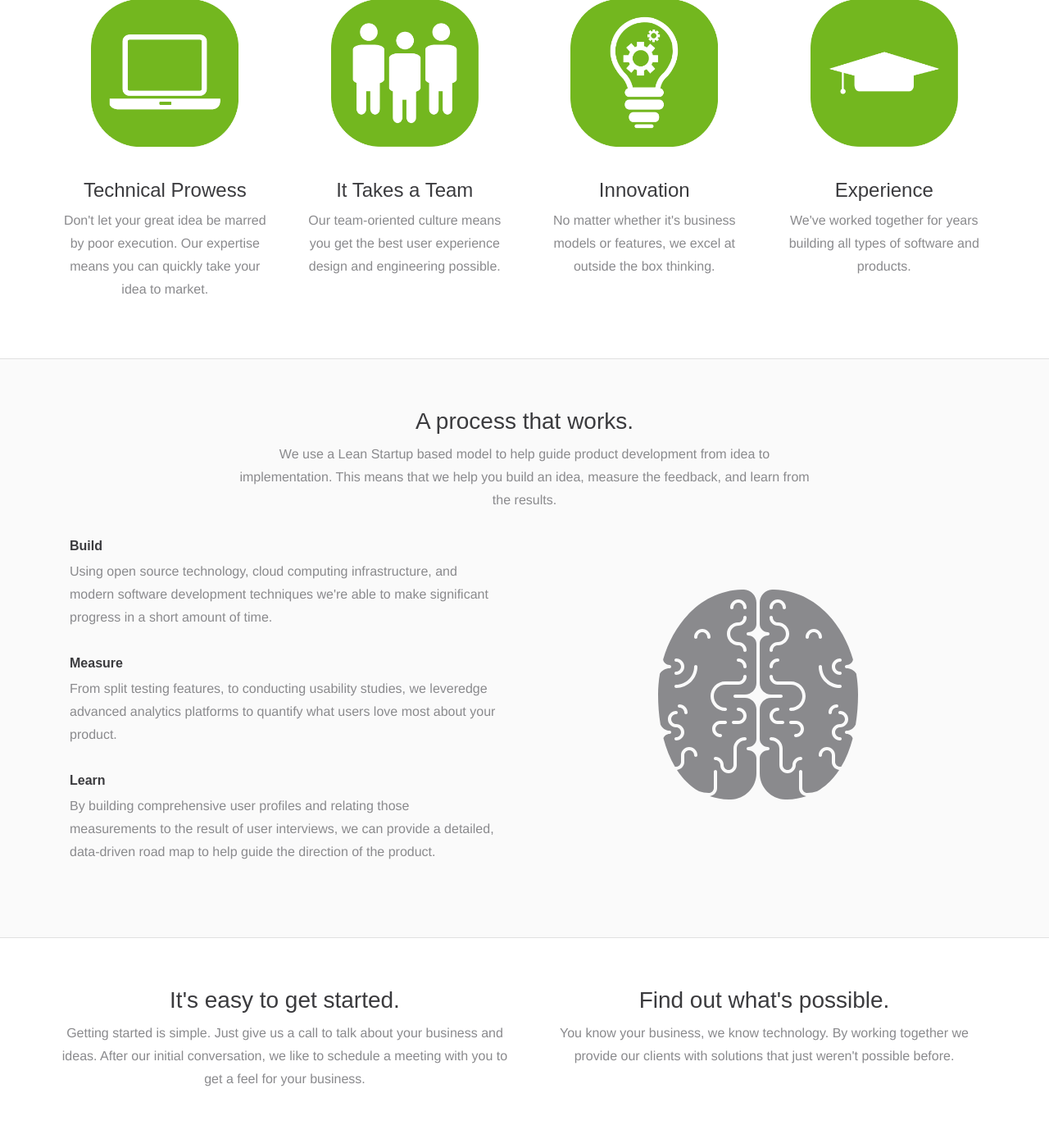
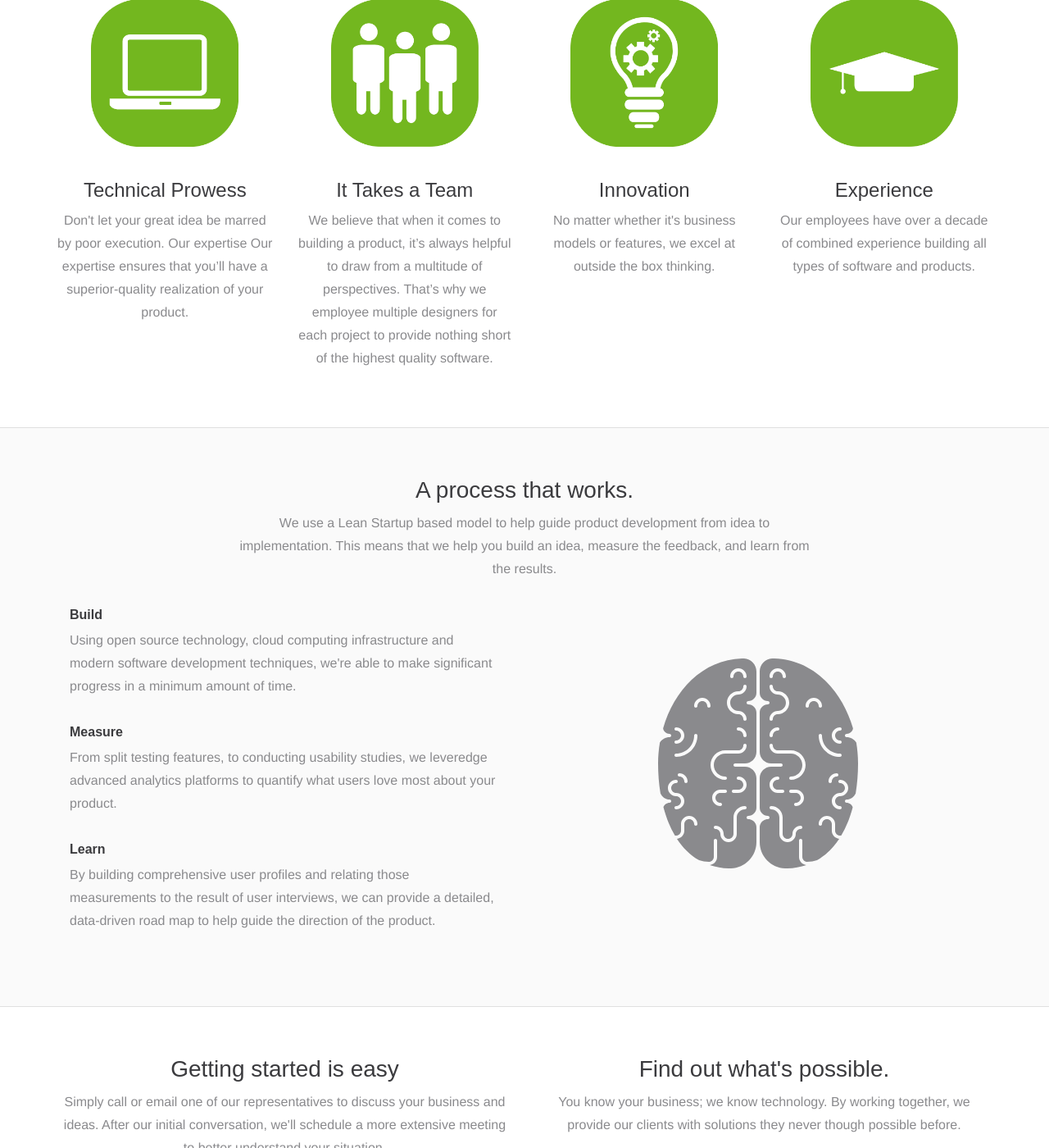
Before and after one commit to SyntropyDev/SyntropyDev.github.io, a Jekyll site: the page built from services/launch-a-product/index.html, in a window 1280 px wide and 1400 px high, scrolled down 521 px. Shown: the whole window at 82% size. Built offline with Jekyll 4.4.1, drawn with Linux system fonts in a browser that asks for light colours; nearby versions of some CDN libraries; some of the changed text lies outside the part shown.

Commit message:
textual edits

```diff
--- a/services/launch-a-product/index.html
+++ b/services/launch-a-product/index.html
@@ -50,7 +50,7 @@ rank: 1
         </h3>
 
         <p>
-          Don't let your great idea be marred by poor execution. Our expertise means you can quickly take your idea to market.
+          Don't let your great idea be marred by poor execution. Our expertise Our expertise ensures that you’ll have a superior-quality realization of your product.
           <br>
         </p>
       </div>
@@ -61,7 +61,7 @@ rank: 1
           It Takes a Team
         </h3>
         <p>
-          Our team-oriented culture means you get the best user experience design and engineering possible.
+          We believe that when it comes to building a product, it’s always helpful to draw from a multitude of perspectives. That’s why we employee multiple designers for each project to provide nothing short of the highest quality software.
           <br>
         </p>
       </div>
@@ -84,7 +84,7 @@ rank: 1
           Experience
         </h3>
         <p>
-          We've worked together for years building all types of software and products.
+          Our employees have over a decade of combined experience building all types of software and products.
           <br>
         </p>
       </div>
@@ -112,7 +112,7 @@ rank: 1
 
          <h4>Build</h4>
          <p>
-          Using open source technology, cloud computing infrastructure, and modern software development techniques we're able to make significant progress in a short amount of time.
+          Using open source technology, cloud computing infrastructure and modern software development techniques, we're able to make significant progress in a minimum amount of time.
          </p>
 
          <h4>Measure</h4>
@@ -144,17 +144,17 @@ rank: 1
     <div class="row">
 
       <div class="col-md-6">
-        <h1 style="text-align: center;">It's easy to get started.</h1>
+        <h1 style="text-align: center;">Getting started is easy</h1>
 
         <div class="heading" style="text-align: center; margin-bottom: 20px;">
-            Getting started is simple. Just give us a call to talk about your business and ideas. After our initial conversation, we like to schedule a meeting with you to get a feel for your business.        </div>
+            Simply call or email one of our representatives to discuss your business and ideas. After our initial conversation, we'll schedule a more extensive meeting to better understand your situation.        </div>
       </div>
 
       <div class="col-md-6">
         <h1 style="text-align: center;">Find out what's possible.</h1>
 
         <div class="heading" style="text-align: center; margin-bottom: 20px;">
-          You know your business, we know technology. By working together we provide our clients with solutions that just weren't possible before.
+          You know your business; we know technology. By working together, we provide our clients with solutions they never though possible before.
         </div>
       </div>
 
```
